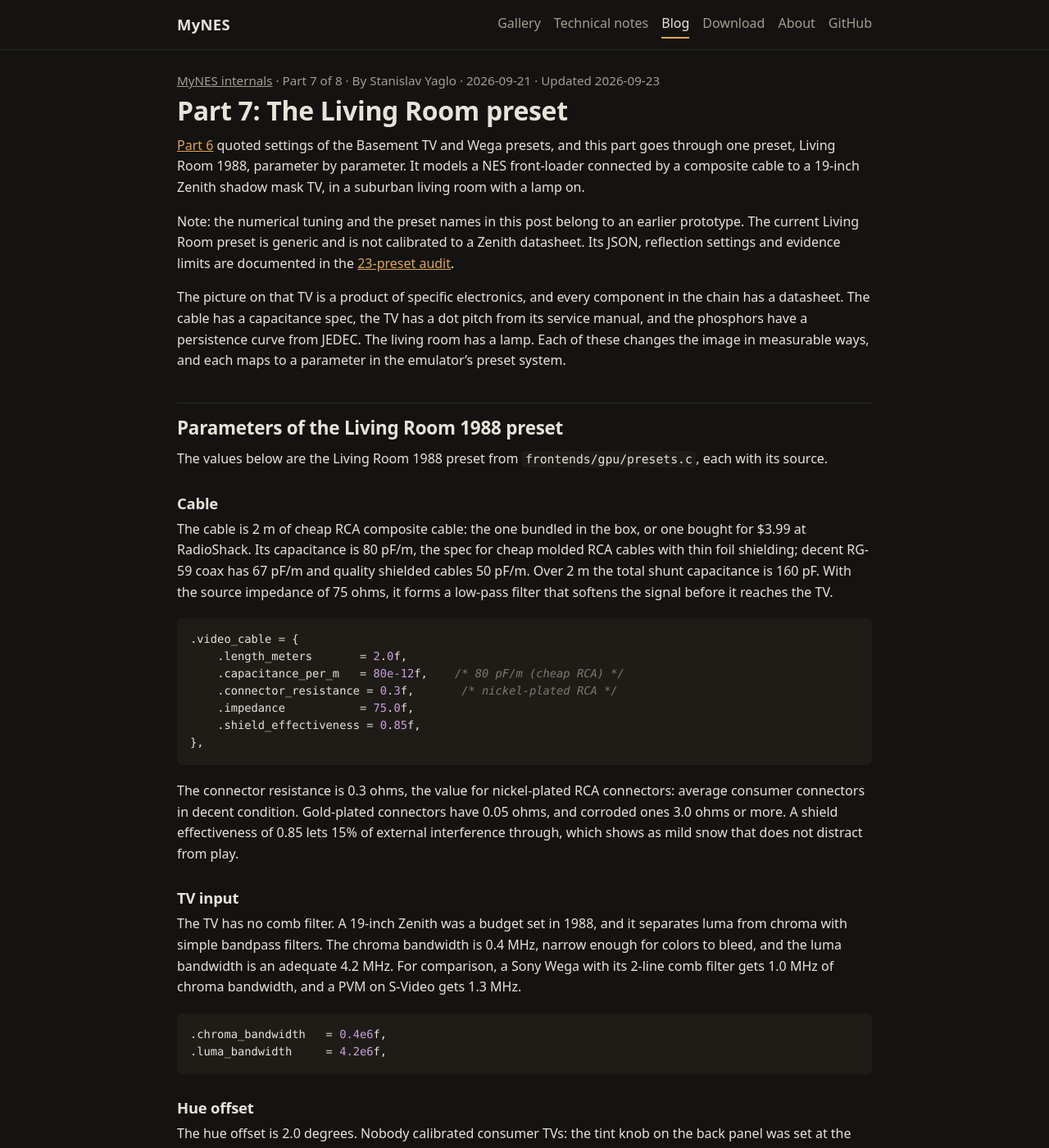
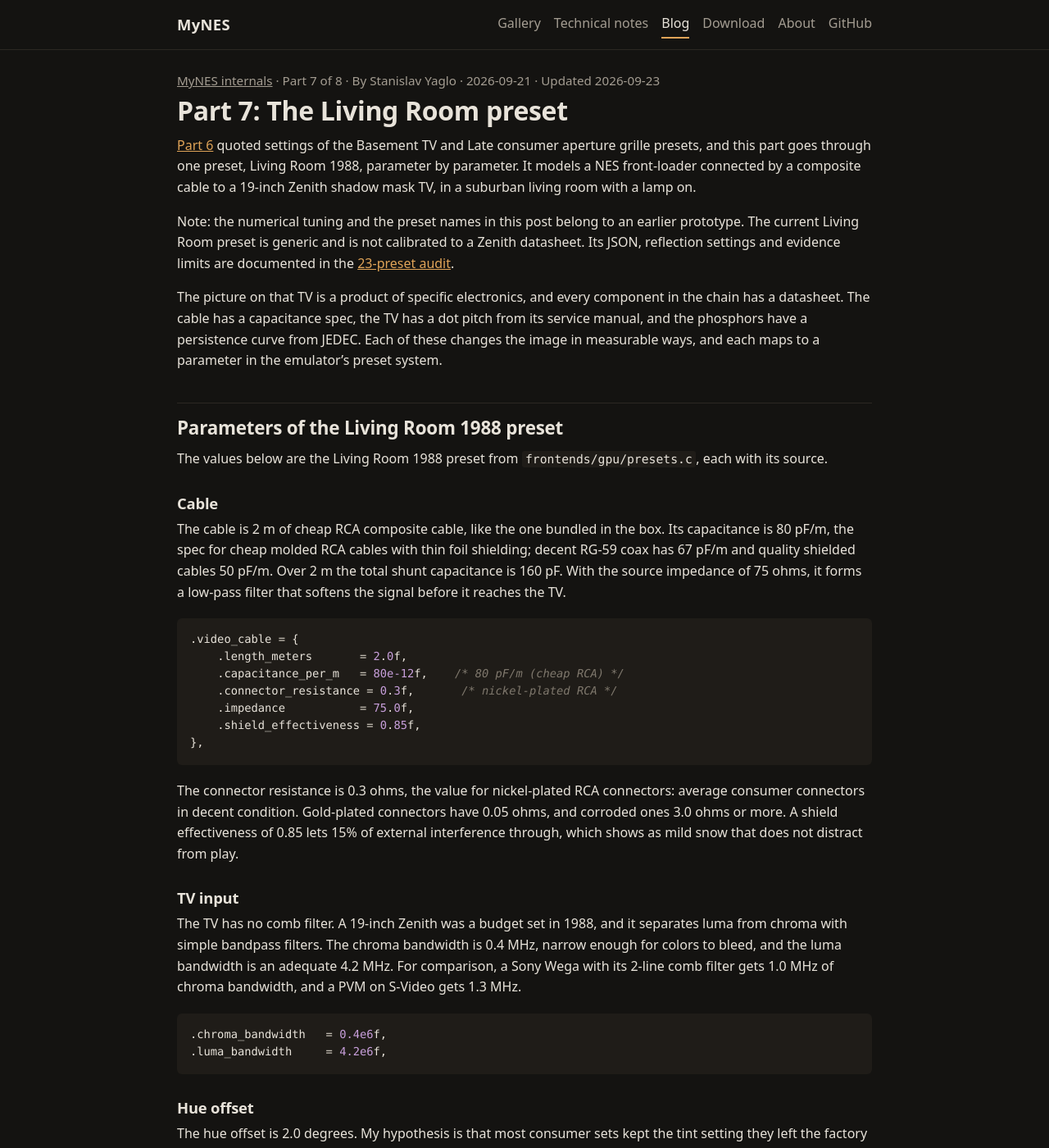
Before and after one commit to yaglo/mynes-web, a Jekyll site: the page built from _posts/2026-09-21-living-room-1988.md, in a window 1280 px wide and 1400 px high. Shown: the whole window at 82% size. Built offline with Jekyll 4.4.1, drawn with Linux system fonts in a browser that asks for light colours; some of the changed text lies outside the part shown.

Commit message:
Cut Part 7's lore and its closing image
One-line zingers ("Nobody played the NES on a PVM in 1988", "The
living room has a lamp"), the RadioShack price, "what a lot of kids
played on" and the closing GE portable image are gone. The tint claim
is labeled as a hypothesis. The Wega preset is named Late consumer
aperture grille, as in Part 6.

````diff
--- a/_posts/2026-09-21-living-room-1988.md
+++ b/_posts/2026-09-21-living-room-1988.md
@@ -10,11 +10,11 @@
 source: "docs/blog/07-living-room-1988.md"
 ---
 
-[Part 6]({{ '/blog/beam-is-not-a-line/' | relative_url }}) quoted settings of the Basement TV and Wega presets, and this part goes through one preset, Living Room 1988, parameter by parameter. It models a NES front-loader connected by a composite cable to a 19-inch Zenith shadow mask TV, in a suburban living room with a lamp on.
+[Part 6]({{ '/blog/beam-is-not-a-line/' | relative_url }}) quoted settings of the Basement TV and Late consumer aperture grille presets, and this part goes through one preset, Living Room 1988, parameter by parameter. It models a NES front-loader connected by a composite cable to a 19-inch Zenith shadow mask TV, in a suburban living room with a lamp on.
 
 Note: the numerical tuning and the preset names in this post belong to an earlier prototype. The current Living Room preset is generic and is not calibrated to a Zenith datasheet. Its JSON, reflection settings and evidence limits are documented in the [23-preset audit]({{ '/archive/presets/#living_room_1988' | relative_url }}).
 
-The picture on that TV is a product of specific electronics, and every component in the chain has a datasheet. The cable has a capacitance spec, the TV has a dot pitch from its service manual, and the phosphors have a persistence curve from JEDEC. The living room has a lamp. Each of these changes the image in measurable ways, and each maps to a parameter in the emulator's preset system.
+The picture on that TV is a product of specific electronics, and every component in the chain has a datasheet. The cable has a capacitance spec, the TV has a dot pitch from its service manual, and the phosphors have a persistence curve from JEDEC. Each of these changes the image in measurable ways, and each maps to a parameter in the emulator's preset system.
 
 ## Parameters of the Living Room 1988 preset
 
@@ -22,7 +22,7 @@
 
 ### Cable
 
-The cable is 2 m of cheap RCA composite cable: the one bundled in the box, or one bought for $3.99 at RadioShack. Its capacitance is 80 pF/m, the spec for cheap molded RCA cables with thin foil shielding; decent RG-59 coax has 67 pF/m and quality shielded cables 50 pF/m. Over 2 m the total shunt capacitance is 160 pF. With the source impedance of 75 ohms, it forms a low-pass filter that softens the signal before it reaches the TV.
+The cable is 2 m of cheap RCA composite cable, like the one bundled in the box. Its capacitance is 80 pF/m, the spec for cheap molded RCA cables with thin foil shielding; decent RG-59 coax has 67 pF/m and quality shielded cables 50 pF/m. Over 2 m the total shunt capacitance is 160 pF. With the source impedance of 75 ohms, it forms a low-pass filter that softens the signal before it reaches the TV.
 
 ```c
 .video_cable = {
@@ -47,7 +47,7 @@
 
 ### Hue offset
 
-The hue offset is 2.0 degrees. Nobody calibrated consumer TVs: the tint knob on the back panel was set at the factory and never touched again. At 2 degrees the shift is barely perceptible and makes reds a little warmer. Small drifts like this one separate a consumer set from a calibrated monitor.
+The hue offset is 2.0 degrees. My hypothesis is that most consumer sets kept the tint setting they left the factory with. At 2 degrees the shift is barely perceptible and makes reds a little warmer.
 
 ### Gamma
 
@@ -121,8 +121,6 @@
 },
 ```
 
-Nobody played the NES on a PVM in 1988.
-
 ## Basement TV preset
 
 The Basement TV preset has 3 m of corroded coax. The connector resistance is 3.0 ohms, for F-connectors with green patina. A shield effectiveness of 0.45 lets more than half of external interference through. A ghost delay of 32 samples at a ghost level of 0.12 gives a visible double image, from signal reflections in the corroded connector. The RF noise floor of -44 dBm gives heavy snow.
@@ -146,10 +144,10 @@
 },
 ```
 
-The convergence error is large: red is shifted 6.0 samples right and blue 5.0 samples left. With `beam_sharpness` at 0.0, the beam is completely defocused. Every setting is far from spec, so every stage of the pipeline is stressed. This is the preset that tests edge cases, and it is also what a lot of kids played on.
+The convergence error is large: red is shifted 6.0 samples right and blue 5.0 samples left. With `beam_sharpness` at 0.0, the beam is completely defocused. Every setting is far from spec, so every stage of the pipeline is stressed. This is the preset that tests edge cases.
 
 ## Presets as physical configurations
 
 The NES picture that people saw depended on the electronics between the console and their eyes. The same game on 2 NES consoles connected to different TVs in different rooms looks different in ways that can be measured and turned into parameters. Each of the 9 presets in `presets.c` models one physical configuration of console, cable, TV and room.
 
-The parameters are physical values in pF/m, MHz, ohms, millimeters and kelvins. They are harder to tune by hand than perceptual sliders labeled "blur" and "color bleed", and easier to verify against datasheets. A 13-inch GE portable on an RF switch box, tuned to channel 3, with a tinny speaker and snow visible in the corners, has a preset as well.
+The parameters are physical values in pF/m, MHz, ohms, millimeters and kelvins. They are harder to tune by hand than perceptual sliders labeled "blur" and "color bleed", and easier to verify against datasheets.
````
